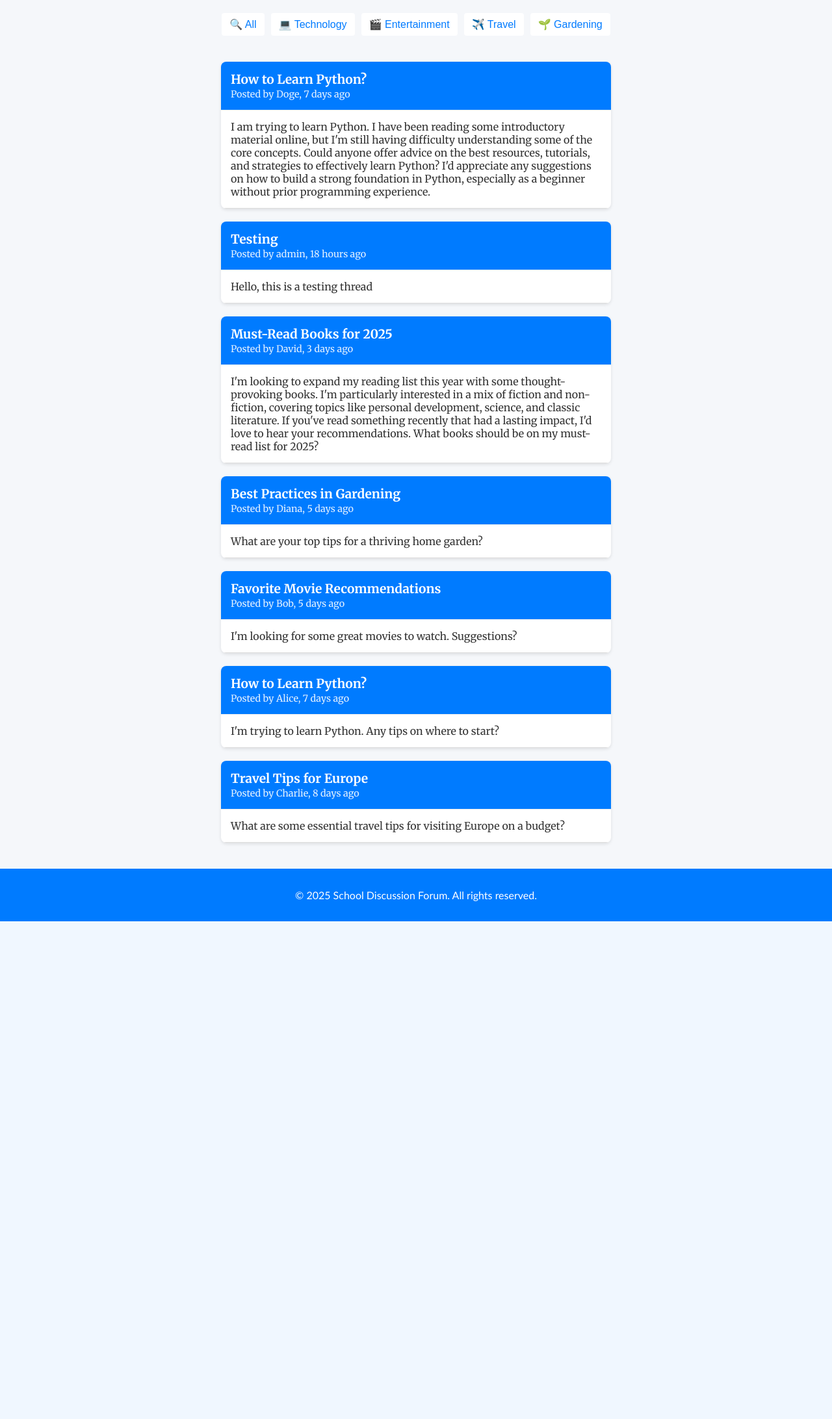
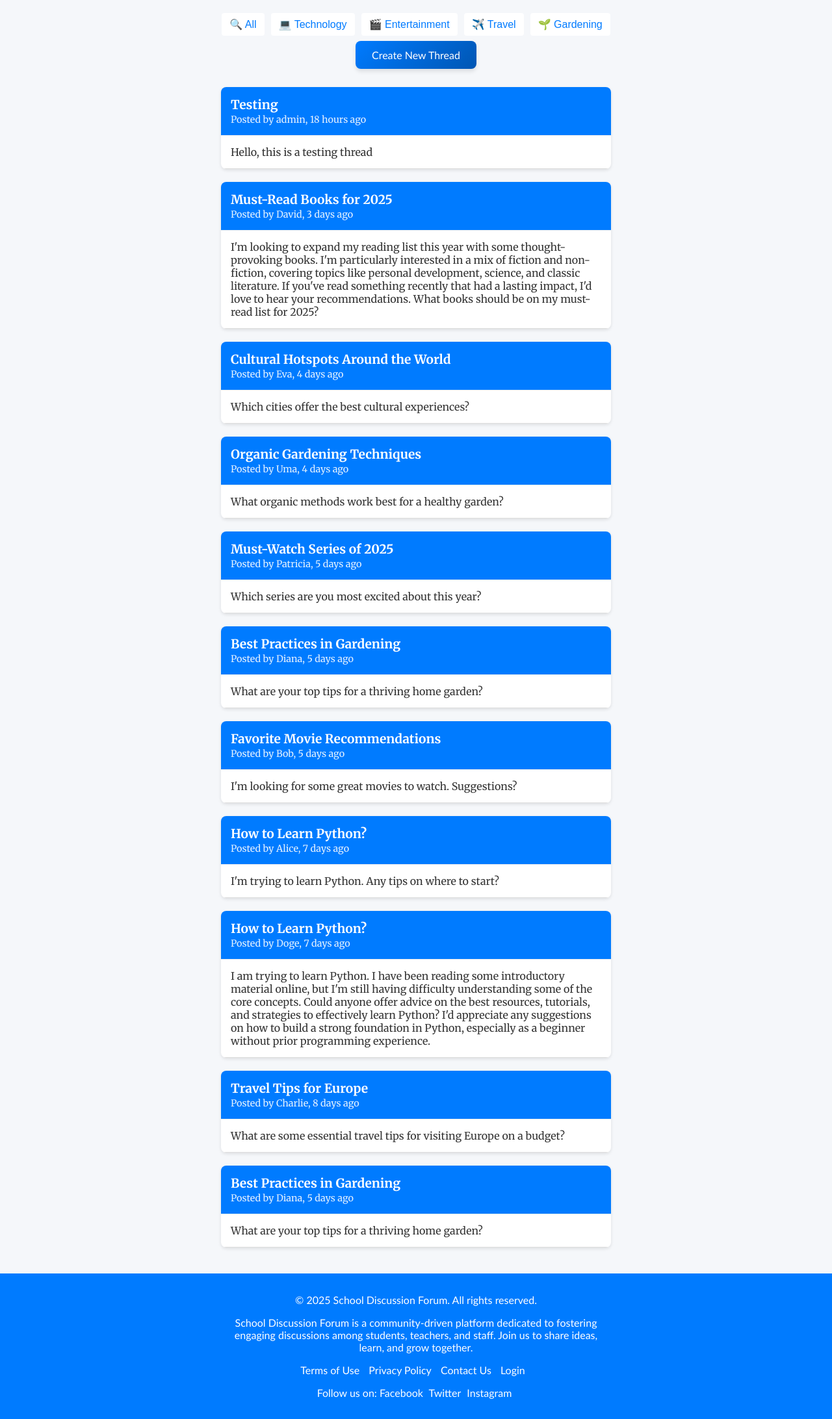
Before and after one commit to martinecececek/PHPProjekt, a PHP site: page /index.php in a window 1280 px wide. Shown: the part 64-2248 px from the top of the page at 65% size. Before the commit the page ends 1482 px from the top, so only its background shows below. Run offline with PHP 8.4, Linux system fonts and the light colour scheme; the visitor is signed in with stand-in values (Sample User, id 1).

Commit message:
created more thread. Separated JS to files and linked it. Change a little footer and added some content

```diff
--- a/Components/footerComponent.php
+++ b/Components/footerComponent.php
@@ -1,16 +1,40 @@
 <?php
-class FooterComponent{
+
+class FooterComponent
+{
 
     public function render()
     {
         ?>
         <footer class="site-footer">
             <div class="footer-container">
-                <p>&copy; 2025 School Discussion Forum. All
-                    rights reserved.</p>
+                <div class="footer-content">
+                    <p>&copy; 2025 School Discussion Forum. All rights reserved.</p>
+                    <p>
+                        School Discussion Forum is a community-driven platform dedicated to fostering engaging
+                        discussions among students, teachers, and staff. Join us to share ideas, learn, and grow
+                        together.
+                    </p>
+                    <p>
+                        <a href="terms.php" style="color: var(--light-color); margin-right: 10px;">Terms of Use</a>
+                        <a href="privacy.php" style="color: var(--light-color); margin-right: 10px;">Privacy Policy</a>
+                        <a href="contact.php" style="color: var(--light-color); margin-right: 10px;">Contact Us</a>
+                        <a href="login.php" style="color: var(--light-color); margin-right: 10px;">Login</a>
+                    </p>
+                    <p>
+                        Follow us on:
+                        <a href="https://facebook.com" target="_blank"
+                           style="color: var(--light-color); margin-right: 5px;">Facebook</a>
+                        <a href="https://twitter.com" target="_blank"
+                           style="color: var(--light-color); margin-right: 5px;">Twitter</a>
+                        <a href="https://instagram.com" target="_blank"
+                           style="color: var(--light-color); margin-right: 5px;">Instagram</a>
+                    </p>
+                </div>
             </div>
         </footer>
-    <?php
+        <?php
     }
 }
+
 ?>
--- /dev/null
+++ b/Database/Threads/ 1739346300_ga.csv
@@ -0,0 +1,6 @@
+Diana | Best Practices in Gardening | 1739346300 | What are your top tips for a thriving home garden?
+-------
+Alice | 1739347200 | Start with good soil and proper watering techniques.
+Bob | 1739348100 | Make sure to select plants suitable for your climate.
+Charlie | 1739349000 | Regular pruning and organic fertilizers are key.
+Eve | 1739349900 | I recommend companion planting for natural pest control.
--- /dev/null
+++ b/Database/Threads/1739360000_en.csv
@@ -0,0 +1,6 @@
+Patricia | Must-Watch Series of 2025 | 1739360000 | Which series are you most excited about this year?
+-------
+Quinn | 1739360900 | I can't wait for the new sci-fi epic to drop.
+Ralph | 1739361800 | The mystery drama has caught my attention.
+Sam | 1739362700 | Comedy series are a great escape.
+Tina | 1739363600 | Animated series are redefining storytelling.
--- /dev/null
+++ b/Database/Threads/1739364500_ga.csv
@@ -0,0 +1,6 @@
+Uma | Organic Gardening Techniques | 1739364500 | What organic methods work best for a healthy garden?
+-------
+Victor | 1739365400 | Composting is essential for enriching soil.
+Wendy | 1739366300 | Natural pest repellents work wonders.
+Xander | 1739367200 | Crop rotation helps prevent diseases.
+Yara | 1739368100 | I rely on organic fertilizers for optimal growth.
--- /dev/null
+++ b/Database/Threads/1739373500_tr.csv
@@ -0,0 +1,6 @@
+Eva | Cultural Hotspots Around the World | 1739373500 | Which cities offer the best cultural experiences?
+-------
+Frankie | 1739374400 | Tokyo offers a blend of tradition and modernity.
+George | 1739375300 | Paris is unbeatable for art and history.
+Helen | 1739376200 | Istanbul bridges continents and cultures beautifully.
+Ian | 1739377100 | New York City is a melting pot of global cultures.
--- /dev/null
+++ b/JS/render_more_replyes.js
@@ -0,0 +1,64 @@
+document.addEventListener('DOMContentLoaded', function () {
+    console.log("Main script loaded");
+
+    // 1. Thread open/close toggle:
+    document.querySelectorAll('.thread-header-container').forEach(function (header) {
+        header.addEventListener('click', function (e) {
+            // If the click is on the see-more button, don't toggle the thread
+            if (e.target.classList.contains('see-more')) {
+                return;
+            }
+            const threadContainer = header.closest('.thread');
+            const repliesContainer = threadContainer.querySelector('.thread-replies');
+            repliesContainer.classList.toggle('expanded');
+            console.log("Toggled thread open/close");
+        });
+    });
+
+    // 2. See More Replies (limit to 4):
+    document.querySelectorAll('.thread-replies').forEach(function (container) {
+        // If we've already added a see-more button, skip this container
+        if (container.dataset.seeMoreAdded === 'true') {
+            console.log("Skipping container; see-more button already added:", container);
+            return;
+        }
+
+        // Mark as processed
+        container.dataset.seeMoreAdded = 'true';
+
+        const replies = container.querySelectorAll('.reply');
+        if (replies.length > 4) {
+            // Hide replies from index 4 onward
+            for (let i = 4; i < replies.length; i++) {
+                replies[i].classList.add('hidden');
+            }
+
+            // Create the "See more replies" button
+            const seeMoreBtn = document.createElement('button');
+            seeMoreBtn.classList.add('send-reply-btn', 'see-more');
+            seeMoreBtn.textContent = 'See more replies';
+
+            // Insert the button immediately after the fourth reply (index 3)
+            replies[3].insertAdjacentElement('afterend', seeMoreBtn);
+            console.log("Inserted see-more button after reply #4");
+
+            // Toggle the extra replies on button click
+            seeMoreBtn.addEventListener('click', function (e) {
+                e.stopPropagation(); // Don't toggle the entire thread
+                if (seeMoreBtn.textContent === 'See more replies') {
+                    container.querySelectorAll('.reply.hidden').forEach(function (reply) {
+                        reply.classList.remove('hidden');
+                    });
+                    seeMoreBtn.textContent = 'Show less replies';
+                    console.log("Showing hidden replies");
+                } else {
+                    for (let i = 4; i < replies.length; i++) {
+                        replies[i].classList.add('hidden');
+                    }
+                    seeMoreBtn.textContent = 'See more replies';
+                    console.log("Re-hiding extra replies");
+                }
+            });
+        }
+    });
+});
--- /dev/null
+++ b/JS/smooth_opening.js
@@ -0,0 +1,19 @@
+document.querySelectorAll(
+    '.thread-header-container').forEach(function (header) {
+    header.addEventListener('click', function (e) {
+        if (e.target.classList.contains('see-more')) return;
+
+        const threadContainer = header.closest('.thread');
+        const repliesContainer = threadContainer.querySelector('.thread-replies');
+
+// Toggle open/closed with dynamic height
+        if (repliesContainer.style.maxHeight && repliesContainer.style.maxHeight !== '0px') {
+            repliesContainer.style.maxHeight = '0px';
+            repliesContainer.style.padding = '0 15px';
+        } else {
+// Set maxHeight to scrollHeight for smooth animation
+            repliesContainer.style.maxHeight = repliesContainer.scrollHeight + 'px';
+            repliesContainer.style.padding = '15px';
+        }
+    });
+});
--- a/index.php
+++ b/index.php
@@ -28,6 +28,10 @@ require_once 'Components/threadComponent.php';
     <title>Martineckovo forum</title>
     <link rel="stylesheet" href="./css/index.css?v=2"/>
 </head>
+
+<script src="./JS/smooth_opening.js"></script>
+<script src="./JS/render_more_replyes.js"></script>
+
 <body>
 
 <!-- Header -->
@@ -53,6 +57,10 @@ require_once 'Components/threadComponent.php';
                 class="theme-btn <?php echo ($_SESSION['filter'] === 'ga') ? 'active' : ''; ?>">🌱 Gardening
         </button>
     </form>
+
+    <div class="create-thread-container" style="text-align: center; margin-bottom: 20px;">
+        <a href="new_thread.php" class="send-reply-btn">Create New Thread</a>
+    </div>
 
     <div class="forum">
         <!-- Get all filenames -->
@@ -122,77 +130,8 @@ require_once 'Components/threadComponent.php';
             }
         }
         ?>
-
-
     </div>
 </div>
-<script>
-    document.addEventListener('DOMContentLoaded', function () {
-        console.log("Main script loaded");
-
-        // 1. Thread open/close toggle:
-        document.querySelectorAll('.thread-header-container').forEach(function (header) {
-            header.addEventListener('click', function (e) {
-                // If the click is on the see-more button, don't toggle the thread
-                if (e.target.classList.contains('see-more')) {
-                    return;
-                }
-                const threadContainer = header.closest('.thread');
-                const repliesContainer = threadContainer.querySelector('.thread-replies');
-                repliesContainer.classList.toggle('expanded');
-                console.log("Toggled thread open/close");
-            });
-        });
-
-        // 2. See More Replies (limit to 4):
-        document.querySelectorAll('.thread-replies').forEach(function (container) {
-            // If we've already added a see-more button, skip this container
-            if (container.dataset.seeMoreAdded === 'true') {
-                console.log("Skipping container; see-more button already added:", container);
-                return;
-            }
-
-            // Mark as processed
-            container.dataset.seeMoreAdded = 'true';
-
-            const replies = container.querySelectorAll('.reply');
-            if (replies.length > 4) {
-                // Hide replies from index 4 onward
-                for (let i = 4; i < replies.length; i++) {
-                    replies[i].classList.add('hidden');
-                }
-
-                // Create the "See more replies" button
-                const seeMoreBtn = document.createElement('button');
-                seeMoreBtn.classList.add('send-reply-btn', 'see-more');
-                seeMoreBtn.textContent = 'See more replies';
-
-                // Insert the button immediately after the fourth reply (index 3)
-                replies[3].insertAdjacentElement('afterend', seeMoreBtn);
-                console.log("Inserted see-more button after reply #4");
-
-                // Toggle the extra replies on button click
-                seeMoreBtn.addEventListener('click', function (e) {
-                    e.stopPropagation(); // Don't toggle the entire thread
-                    if (seeMoreBtn.textContent === 'See more replies') {
-                        container.querySelectorAll('.reply.hidden').forEach(function (reply) {
-                            reply.classList.remove('hidden');
-                        });
-                        seeMoreBtn.textContent = 'Show less replies';
-                        console.log("Showing hidden replies");
-                    } else {
-                        for (let i = 4; i < replies.length; i++) {
-                            replies[i].classList.add('hidden');
-                        }
-                        seeMoreBtn.textContent = 'See more replies';
-                        console.log("Re-hiding extra replies");
-                    }
-                });
-            }
-        });
-    });
-</script>
-
 
 <!-- Footer -->
 <?php $footer->render(); ?>
```
Also changed, not shown: Database/Threads/1739178800_te.csv (renamed from Database/Threads/1739735756_te.csv).
